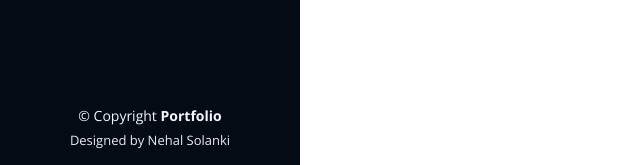
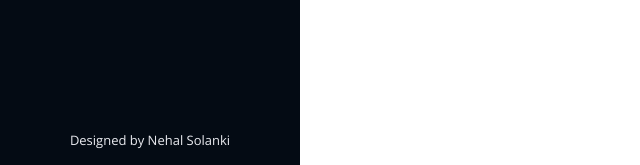
Before and after one commit to NehalSolanki28/Portfolio, a PHP site: page /inner-page.php in a window 1280 px wide. Shown: the part 635-800 px from the top of the page, without its empty margins (0-640 px from the left). Run offline with PHP 8.4, Linux system fonts and the light colour scheme; data that the repository does not hold is empty.

Commit message:
My Second Commit

```diff
--- a/inner-page.php
+++ b/inner-page.php
@@ -101,9 +101,7 @@ $data = mysqli_fetch_assoc($result);
   <!-- ======= Footer ======= -->
   <footer id="footer">
     <div class="container">
-      <div class="copyright">
-        &copy; Copyright <strong><span>Portfolio</span></strong>
-      </div>
+
       <div class="credits">
 
         Designed by Nehal Solanki</a>
```
